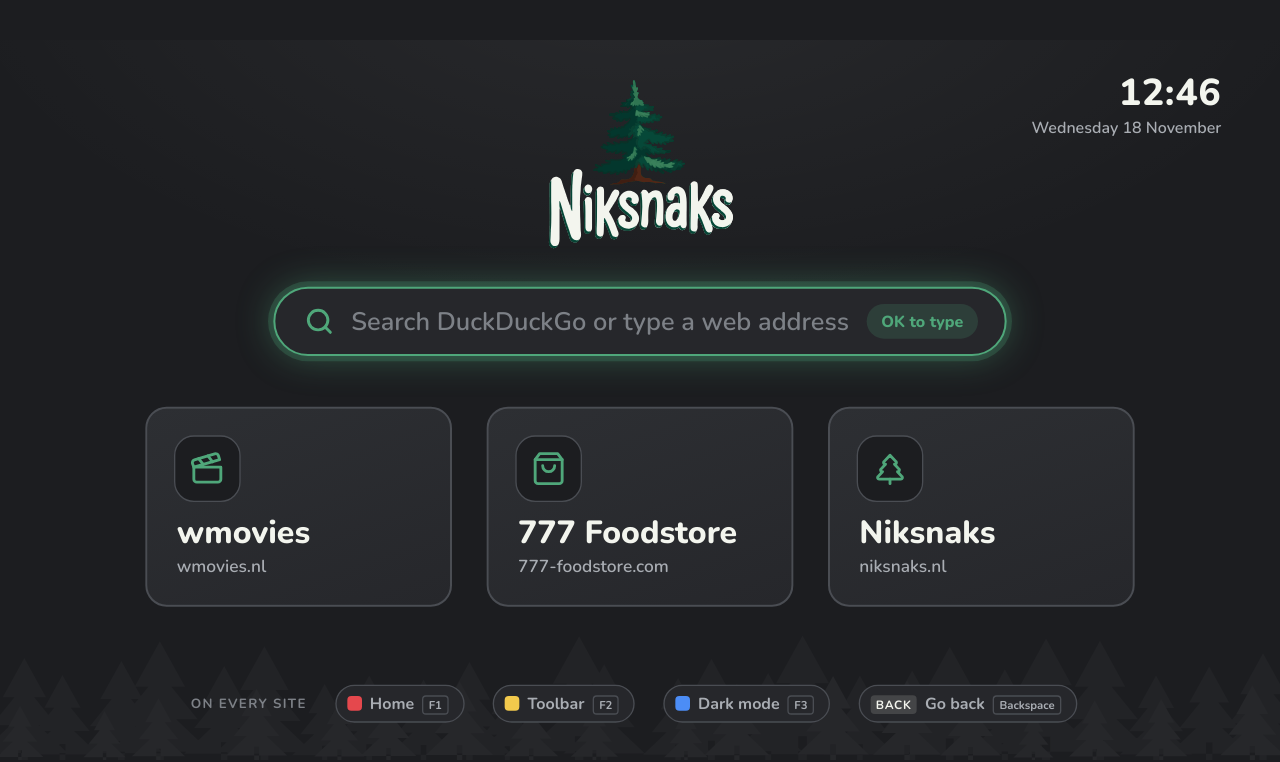
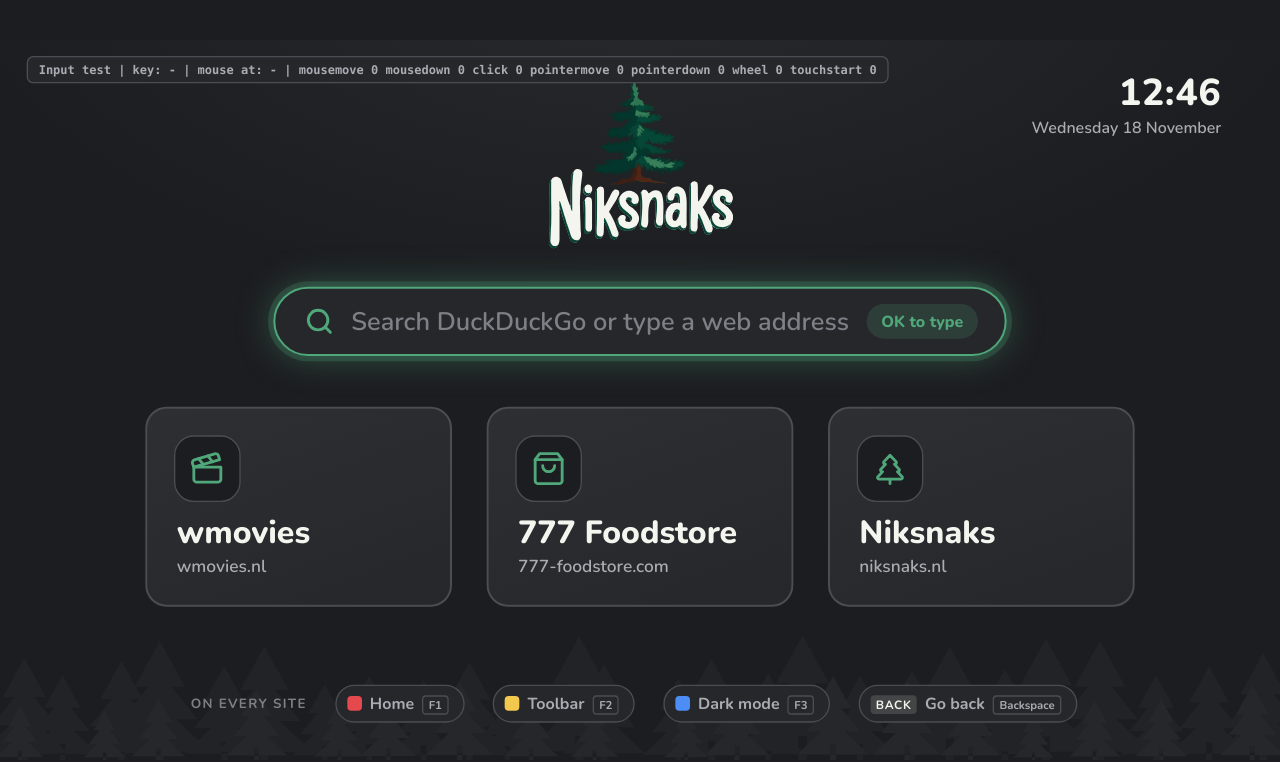
Before and after one commit to Niksnaks3/Tizenbrowser, a website: page docs/index.html in a window 1280 px wide. Drawn offline with nearby package versions, Linux system fonts and the light colour scheme.

Commit message:
Homepage: temporary input test panel to diagnose mouse on the TV
Co-Authored-By: Claude Opus 5.5 <noreply@anthropic.com>

```diff
--- a/docs/app.js
+++ b/docs/app.js
@@ -208,6 +208,32 @@
     cursorTimer = setTimeout(function () { cursor.style.opacity = '0'; }, 4000);
   });
 
+  /* ---------- Input test panel (temporary) ----------
+     Shows which mouse/keyboard events actually reach the page on the TV. */
+  var probe = document.createElement('div');
+  probe.id = 'probe';
+  document.getElementById('stage').appendChild(probe);
+  var counts = {};
+  var lastKey = '-';
+  var lastMouse = '-';
+  var EVENTS = ['mousemove', 'mousedown', 'click', 'pointermove', 'pointerdown', 'wheel', 'touchstart'];
+  function showProbe() {
+    var parts = EVENTS.map(function (n) { return n + ' ' + (counts[n] || 0); });
+    probe.textContent = 'Input test  |  key: ' + lastKey + '  |  mouse at: ' + lastMouse + '  |  ' + parts.join('  ');
+  }
+  EVENTS.forEach(function (n) {
+    window.addEventListener(n, function (e) {
+      counts[n] = (counts[n] || 0) + 1;
+      if (e.clientX !== undefined) lastMouse = Math.round(e.clientX) + ',' + Math.round(e.clientY);
+      showProbe();
+    }, true);
+  });
+  window.addEventListener('keydown', function (e) {
+    lastKey = e.keyCode + (e.key ? ' (' + e.key + ')' : '');
+    showProbe();
+  }, true);
+  showProbe();
+
   /* ---------- Clock ---------- */
   function pad(n) { return n < 10 ? '0' + n : '' + n; }
   function tick() {
--- a/docs/style.css
+++ b/docs/style.css
@@ -76,6 +76,22 @@ body {
   filter: drop-shadow(0 2px 3px rgba(0, 0, 0, 0.6));
 }
 html.has-cursor, html.has-cursor * { cursor: none !important; }
+
+/* ---------- Input test panel (temporary) ---------- */
+#probe {
+  position: absolute;
+  left: 40px;
+  top: 24px;
+  max-width: 1300px;
+  padding: 8px 16px;
+  border-radius: 10px;
+  border: 2px solid var(--line);
+  background: var(--card);
+  color: var(--muted);
+  font-size: 18px;
+  font-weight: 700;
+  font-family: Consolas, 'Courier New', monospace;
+}
 
 /* ---------- Clock ---------- */
 .clock {
```
